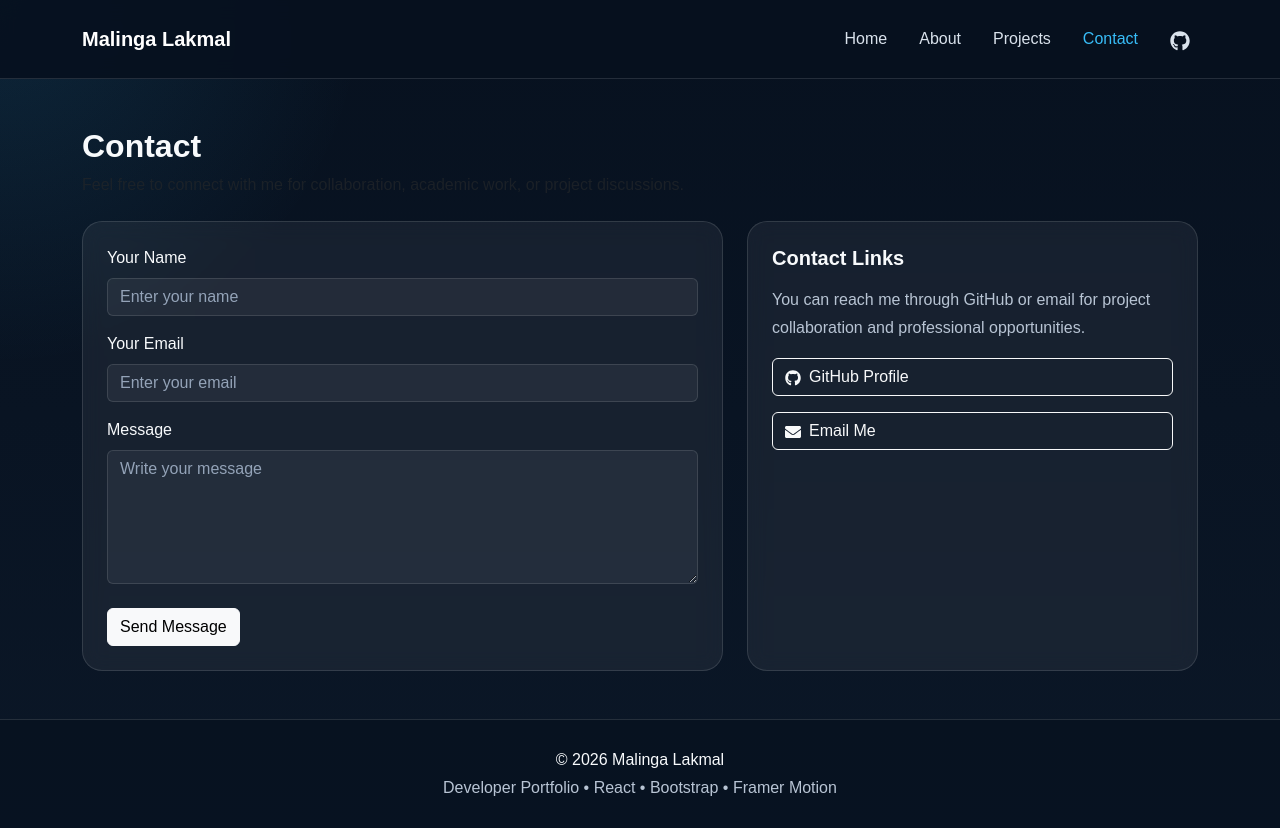
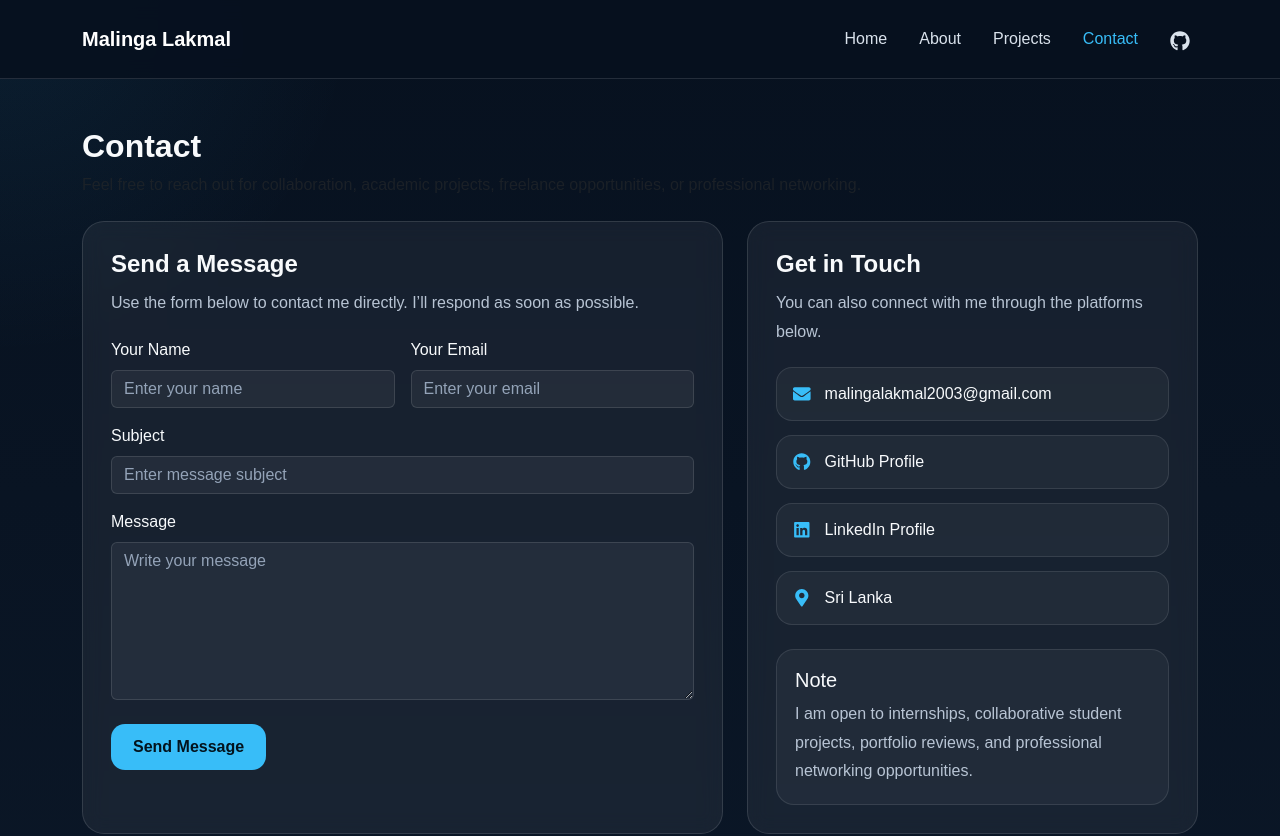
Before and after one commit to Malinga203/portfolio-website, a React (Vite) app in the folder my-portfolio/: page /contact in a window 1280 px wide. Shown: the top 836 px of the page. Built offline with nearby package versions, Linux system fonts and the light colour scheme.

Commit message:
Add currency converter and OKinreach Villa Banquet to project data
Updated the portfolio project data by adding a new personal project and a contribution based project, with full details, tags, and GitHub links.

```diff
--- a/my-portfolio/src/index.css
+++ b/my-portfolio/src/index.css
@@ -21,7 +21,7 @@ body {
   margin: 0;
   font-family: Arial, sans-serif;
   background:
-    radial-gradient(circle at top left, rgba(56, 189, 248, 0.12), transparent 24%),
+    radial-gradient(circle at top left, rgba(56, 189, 248, 0.08), transparent 22%),
     linear-gradient(180deg, #07111f 0%, #0b1727 100%);
   color: var(--text);
   overflow-x: hidden;
@@ -77,7 +77,7 @@ img {
   color: var(--primary) !important;
 }
 
-/* Modern hero */
+/* Hero */
 .modern-hero-section {
   padding: 90px 0 70px;
   position: relative;
@@ -148,6 +148,7 @@ img {
   color: #8edfff !important;
 }
 
+/* Image - frameless clean style */
 .hero-image-modern {
   position: relative;
   display: flex;
@@ -158,58 +159,22 @@ img {
 
 .hero-image-modern img {
   width: 100%;
-  max-width: 360px;
-  height: 430px;
+  max-width: 430px;
+  height: 540px;
   object-fit: cover;
   object-position: center top;
-  border-radius: 22px;
+  border-radius: 4px;
   position: relative;
   z-index: 2;
-  box-shadow: 0 24px 60px rgba(0, 0, 0, 0.35);
+  box-shadow: 0 20px 50px rgba(0, 0, 0, 0.28);
 }
 
-.circle {
-  position: absolute;
-  border-radius: 50%;
-  z-index: 1;
-  animation: float 6s ease-in-out infinite;
-  filter: blur(2px);
-}
-
-.circle-1 {
-  width: 130px;
-  height: 130px;
-  background: rgba(56, 189, 248, 0.26);
-  top: -20px;
-  left: 10px;
-}
-
-.circle-2 {
-  width: 90px;
-  height: 90px;
-  background: rgba(56, 189, 248, 0.18);
-  bottom: 30px;
-  right: 0;
-}
-
+/* remove circles */
+.circle,
+.circle-1,
+.circle-2,
 .circle-3 {
-  width: 55px;
-  height: 55px;
-  background: rgba(56, 189, 248, 0.4);
-  bottom: -10px;
-  left: 50px;
-}
-
-@keyframes float {
-  0% {
-    transform: translateY(0px);
-  }
-  50% {
-    transform: translateY(-15px);
-  }
-  100% {
-    transform: translateY(0px);
-  }
+  display: none;
 }
 
 /* Shared glass cards */
@@ -401,7 +366,7 @@ img {
 
   .hero-image-modern img {
     max-width: 300px;
-    height: 360px;
+    height: 380px;
   }
 
   .hero-buttons {
@@ -438,3 +403,128 @@ img {
     padding: 9px 14px;
   }
 }
+/* Projects page */
+.projects-filter-box {
+  background: rgba(255, 255, 255, 0.05);
+  border: 1px solid var(--border);
+  border-radius: 20px;
+  padding: 22px;
+  backdrop-filter: blur(10px);
+}
+
+.filter-tag-wrap {
+  display: flex;
+  flex-wrap: wrap;
+  gap: 10px;
+}
+
+.filter-tag-btn {
+  border-radius: 999px !important;
+  font-weight: 600 !important;
+  padding: 9px 16px !important;
+}
+
+.projects-result-line {
+  display: flex;
+  justify-content: flex-start;
+}
+
+.projects-count-badge {
+  background: rgba(56, 189, 248, 0.16) !important;
+  color: #dff6ff !important;
+  border: 1px solid rgba(56, 189, 248, 0.25);
+  padding: 9px 14px;
+  border-radius: 999px;
+  font-weight: 600;
+}
+
+/* Contact page */
+.contact-form-card,
+.contact-info-card {
+  background: var(--card);
+  border: 1px solid var(--border);
+  border-radius: 22px;
+  padding: 28px;
+  backdrop-filter: blur(10px);
+  height: 100%;
+}
+
+.contact-card-title {
+  font-weight: 800;
+  margin-bottom: 10px;
+}
+
+.contact-card-text {
+  color: var(--muted);
+  line-height: 1.8;
+  margin-bottom: 20px;
+}
+
+.contact-submit-btn {
+  background: var(--primary) !important;
+  border: none !important;
+  color: #03131d !important;
+  font-weight: 700 !important;
+  border-radius: 14px !important;
+  padding: 11px 22px !important;
+}
+
+.contact-submit-btn:hover {
+  background: #61cbff !important;
+  color: #03131d !important;
+}
+
+.contact-info-list {
+  display: flex;
+  flex-direction: column;
+  gap: 14px;
+}
+
+.contact-info-item {
+  display: flex;
+  align-items: center;
+  gap: 14px;
+  padding: 14px 16px;
+  border-radius: 16px;
+  border: 1px solid rgba(255, 255, 255, 0.1);
+  background: rgba(255, 255, 255, 0.04);
+  color: var(--text);
+  transition: transform 0.25s ease, border-color 0.25s ease, background 0.25s ease;
+}
+
+.contact-info-item:hover {
+  transform: translateY(-3px);
+  border-color: rgba(56, 189, 248, 0.3);
+  background: rgba(56, 189, 248, 0.08);
+  color: var(--text);
+}
+
+.contact-info-item.static {
+  cursor: default;
+}
+
+.contact-info-item svg {
+  color: var(--primary);
+  font-size: 1.1rem;
+  flex-shrink: 0;
+}
+
+.contact-note-box {
+  background: rgba(255, 255, 255, 0.04);
+  border: 1px solid rgba(255, 255, 255, 0.1);
+  border-radius: 18px;
+  padding: 18px;
+}
+
+.contact-note-box p {
+  color: var(--muted);
+  line-height: 1.8;
+}
+
+@media (max-width: 991px) {
+  .projects-filter-box,
+  .contact-form-card,
+  .contact-info-card {
+    padding: 20px;
+  }
+}
--- a/my-portfolio/src/pages/Contact.jsx
+++ b/my-portfolio/src/pages/Contact.jsx
@@ -1,25 +1,38 @@
 import { Container, Row, Col, Form, Button } from "react-bootstrap";
-import { FaGithub, FaEnvelope } from "react-icons/fa";
+import { motion } from "framer-motion";
+import { FaGithub, FaEnvelope, FaLinkedin, FaMapMarkerAlt } from "react-icons/fa";
 import SectionTitle from "../components/SectionTitle";
 
 export default function Contact() {
   return (
-    <section className="py-5">
+    <section className="contact-page py-5">
       <Container>
+        <motion.div
+          initial={{ opacity: 0, y: 22 }}
+          animate={{ opacity: 1, y: 0 }}
+          transition={{ duration: 0.6 }}
+        >
           <SectionTitle
             title="Contact"
-          subtitle="Feel free to connect with me for collaboration, academic work, or project discussions."
+            subtitle="Feel free to reach out for collaboration, academic projects, freelance opportunities, or professional networking."
           />
 
           <Row className="g-4">
             <Col lg={7}>
-            <div className="contact-card">
+              <div className="contact-form-card">
+                <h4 className="contact-card-title">Send a Message</h4>
+                <p className="contact-card-text">
+                  Use the form below to contact me directly. I’ll respond as soon as possible.
+                </p>
+
                 <Form
                   action="mailto:yourmail@gmail.com"
                   method="post"
                   encType="text/plain"
                 >
-                <Form.Group className="mb-3">
+                  <Row className="g-3">
+                    <Col md={6}>
+                      <Form.Group>
                         <Form.Label>Your Name</Form.Label>
                         <Form.Control
                           type="text"
@@ -28,8 +41,10 @@ export default function Contact() {
                           required
                         />
                       </Form.Group>
+                    </Col>
 
-                <Form.Group className="mb-3">
+                    <Col md={6}>
+                      <Form.Group>
                         <Form.Label>Your Email</Form.Label>
                         <Form.Control
                           type="email"
@@ -38,59 +53,96 @@ export default function Contact() {
                           required
                         />
                       </Form.Group>
+                    </Col>
 
-                <Form.Group className="mb-4">
+                    <Col xs={12}>
+                      <Form.Group>
+                        <Form.Label>Subject</Form.Label>
+                        <Form.Control
+                          type="text"
+                          name="subject"
+                          placeholder="Enter message subject"
+                          required
+                        />
+                      </Form.Group>
+                    </Col>
+
+                    <Col xs={12}>
+                      <Form.Group>
                         <Form.Label>Message</Form.Label>
                         <Form.Control
                           as="textarea"
-                    rows={5}
+                          rows={6}
                           name="message"
                           placeholder="Write your message"
                           required
                         />
                       </Form.Group>
+                    </Col>
+                  </Row>
 
-                <Button type="submit" variant="light">
+                  <div className="mt-4">
+                    <Button type="submit" className="contact-submit-btn">
                       Send Message
                     </Button>
+                  </div>
                 </Form>
               </div>
             </Col>
 
             <Col lg={5}>
-            <div className="contact-card h-100">
-              <h5 className="fw-bold mb-3">Contact Links</h5>
-              <p>
-                You can reach me through GitHub or email for project collaboration
-                and professional opportunities.
+              <div className="contact-info-card">
+                <h4 className="contact-card-title">Get in Touch</h4>
+                <p className="contact-card-text">
+                  You can also connect with me through the platforms below.
                 </p>
 
-              <div className="d-grid gap-3">
-                <Button
-                  as="a"
+                <div className="contact-info-list">
+                  <a
+                    href="malingalakmal2003@gmail.com"
+                    className="contact-info-item"
+                  >
+                    <FaEnvelope />
+                    <span>malingalakmal2003@gmail.com</span>
+                  </a>
+
+                  <a
                     href="https://github.com/Malinga203"
                     target="_blank"
                     rel="noreferrer"
-                  variant="outline-light"
-                  className="contact-link-btn"
+                    className="contact-info-item"
                   >
-                  <FaGithub className="me-2" />
-                  GitHub Profile
-                </Button>
+                    <FaGithub />
+                    <span>GitHub Profile</span>
+                  </a>
 
-                <Button
-                  as="a"
-                  href="mailto:yourmail@gmail.com"
-                  variant="outline-light"
-                  className="contact-link-btn"
+                  <a
+                    href="https://www.linkedin.com/"
+                    target="_blank"
+                    rel="noreferrer"
+                    className="contact-info-item"
                   >
-                  <FaEnvelope className="me-2" />
-                  Email Me
-                </Button>
+                    <FaLinkedin />
+                    <span>LinkedIn Profile</span>
+                  </a>
+
+                  <div className="contact-info-item static">
+                    <FaMapMarkerAlt />
+                    <span>Sri Lanka</span>
+                  </div>
+                </div>
+
+                <div className="contact-note-box mt-4">
+                  <h5 className="mb-2">Note</h5>
+                  <p className="mb-0">
+                    I am open to internships, collaborative student projects,
+                    portfolio reviews, and professional networking opportunities.
+                  </p>
                 </div>
               </div>
             </Col>
           </Row>
+        </motion.div>
       </Container>
     </section>
   );
--- a/my-portfolio/src/pages/Home.jsx
+++ b/my-portfolio/src/pages/Home.jsx
@@ -24,7 +24,6 @@ const skillBadges = [
   "C#",
   "MySQL",
   "IoT",
-  "ESP32",
 ];
 
 const services = [
@@ -71,7 +70,7 @@ export default function Home() {
 
                 <div className="hero-buttons">
                   <Button className="btn-main" as={Link} to="/projects">
-                    View Portfolio
+                    View Projects
                   </Button>
 
                   <Button
@@ -88,7 +87,7 @@ export default function Home() {
                   <Button
                     className="btn-outline"
                     as="a"
-                    href="https://www.linkedin.com/"
+                    href="https://www.linkedin.com/in/malinga-lakmal"
                     target="_blank"
                     rel="noreferrer"
                   >
```
Also changed, not shown: my-portfolio/src/data/projects.js (+36 -0 lines), my-portfolio/src/pages/ProjectDetails.jsx (+11 -4 lines), my-portfolio/src/pages/Projects.jsx (+105 -4 lines). Lines whose indentation alone changed are shown as unchanged.
